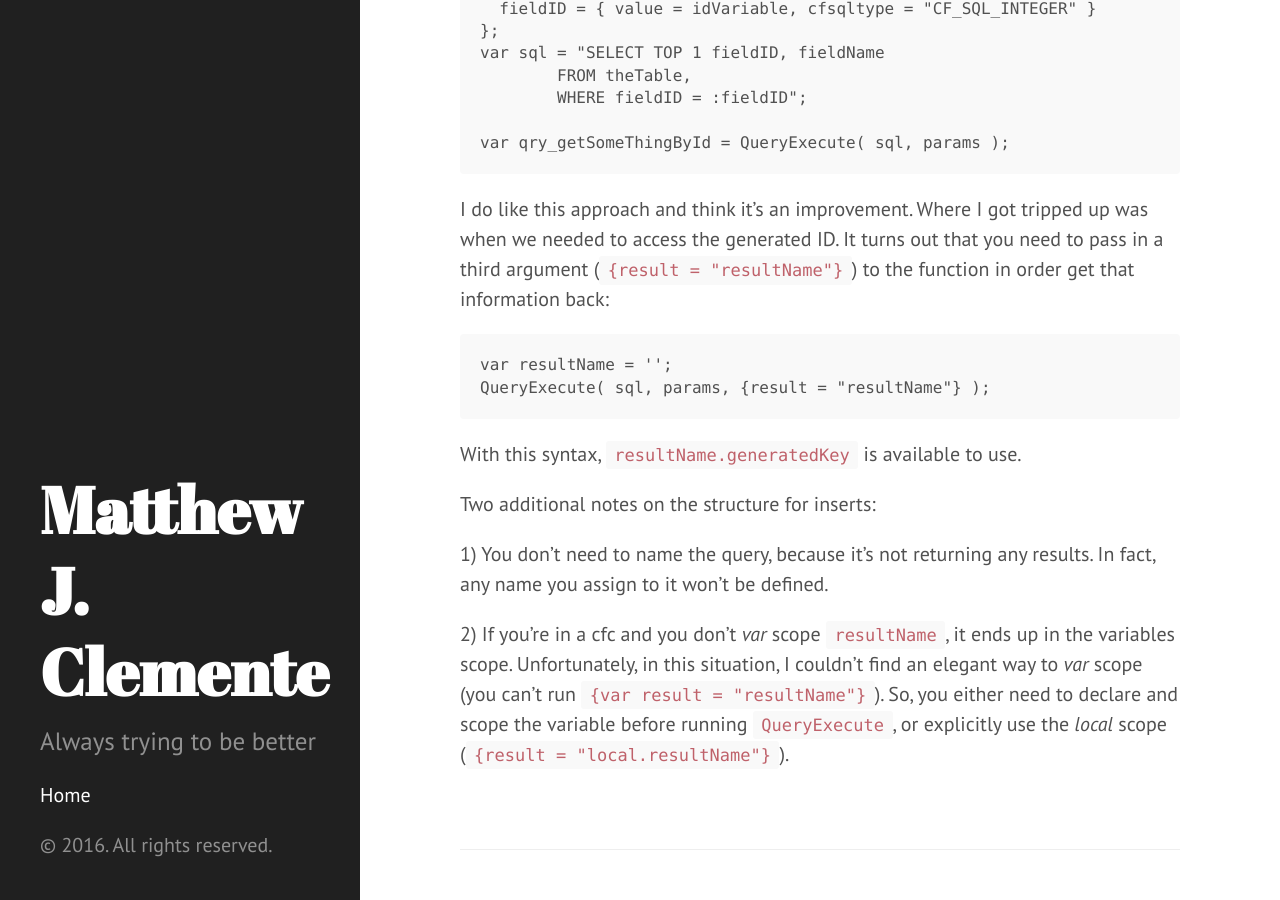
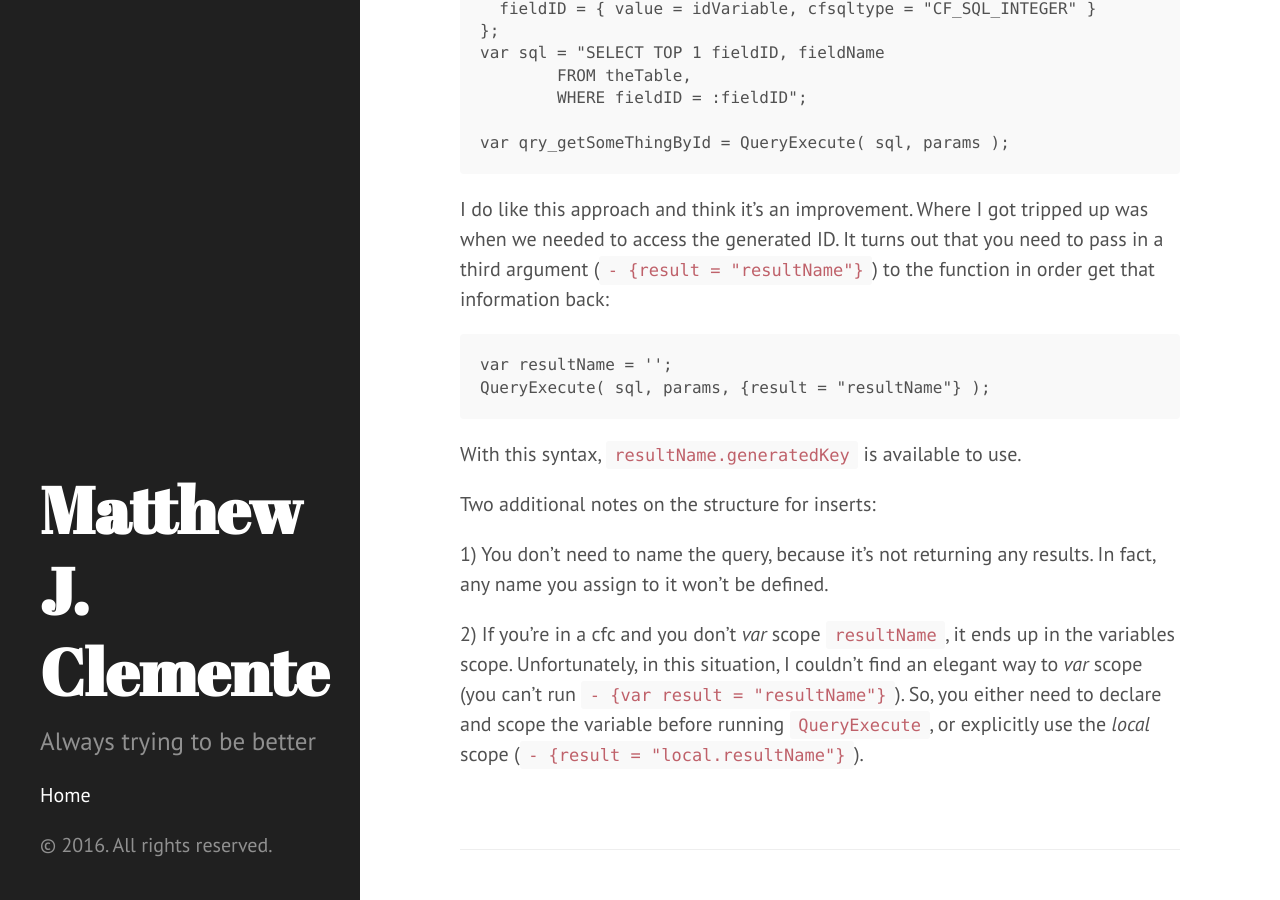
Before and after one commit to mjclemente/mjclemente.github.io, a Jekyll site: the page built from _posts/2016-03-04-using-queryexecute-on-coldfusion-11.markdown, in a window 1280 px wide and 900 px high, scrolled down 994 px. Built offline with Jekyll 4.4.1, drawn with Linux system fonts in a browser that asks for light colours.

Commit message:
Hack to remove error syntax highlighting

```diff
--- a/_config.yml
+++ b/_config.yml
@@ -1,5 +1,5 @@
 excerpt_separator: "<!--more-->"
-highlighter: pygments
+highlighter: rouge
 markdown: kramdown
 url: http://mjclemente.github.io
 title: Matthew J. Clemente
--- a/_posts/2016-03-04-using-queryexecute-on-coldfusion-11.markdown
+++ b/_posts/2016-03-04-using-queryexecute-on-coldfusion-11.markdown
@@ -29,7 +29,7 @@
 
 	var qry_getSomeThingById = QueryExecute( sql, params );
 
-I do like this approach and think it's an improvement. Where I got tripped up was when we needed to access the generated ID. It turns out that you need to pass in a third argument (`{result = "resultName"}`) to the function in order get that information back:
+I do like this approach and think it's an improvement. Where I got tripped up was when we needed to access the generated ID. It turns out that you need to pass in a third argument (`- {result = "resultName"}`) to the function in order get that information back:
 
 	var resultName = '';
 	QueryExecute( sql, params, {result = "resultName"} );
@@ -40,4 +40,4 @@
 
 1) You don't need to name the query, because it's not returning any results. In fact, any name you assign to it won't be defined.
 
-2) If you're in a cfc and you don't *var* scope `resultName`, it ends up in the variables scope. Unfortunately, in this situation, I couldn't find an elegant way to *var* scope (you can't run `{var result = "resultName"}`). So, you either need to declare and scope the variable before running `QueryExecute`, or explicitly use the *local* scope (`{result = "local.resultName"}`).
+2) If you're in a cfc and you don't *var* scope `resultName`, it ends up in the variables scope. Unfortunately, in this situation, I couldn't find an elegant way to *var* scope (you can't run `- {var result = "resultName"}`). So, you either need to declare and scope the variable before running `QueryExecute`, or explicitly use the *local* scope (`- {result = "local.resultName"}`).
```
